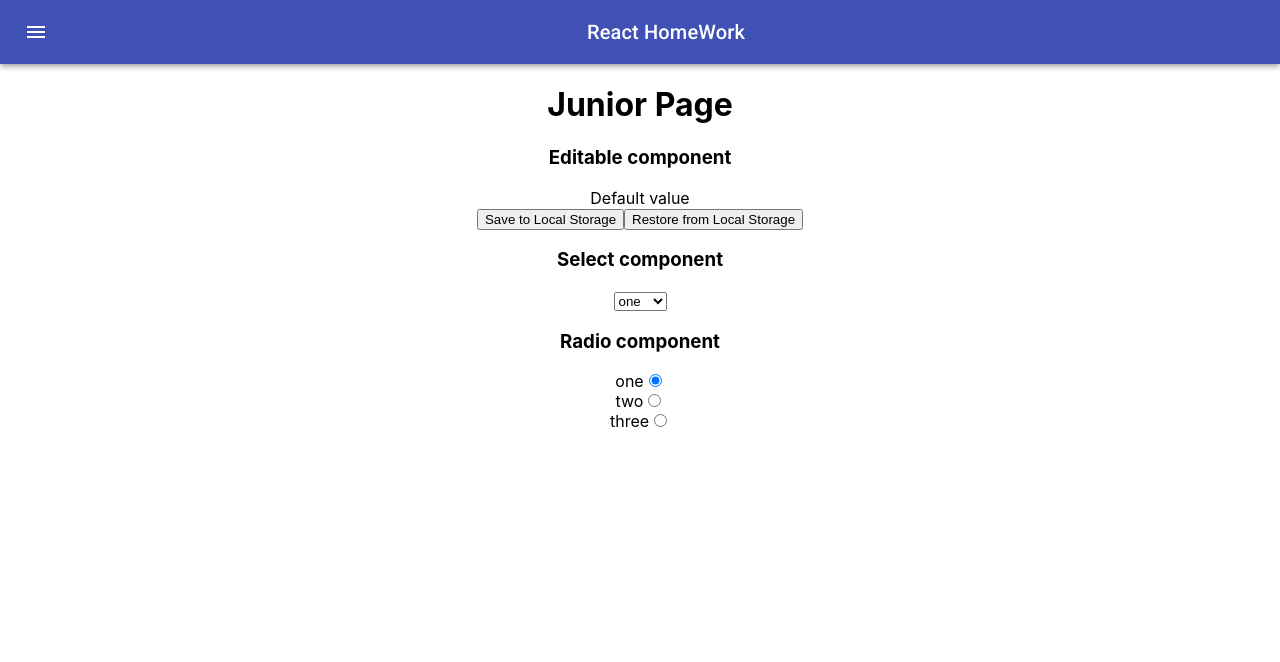
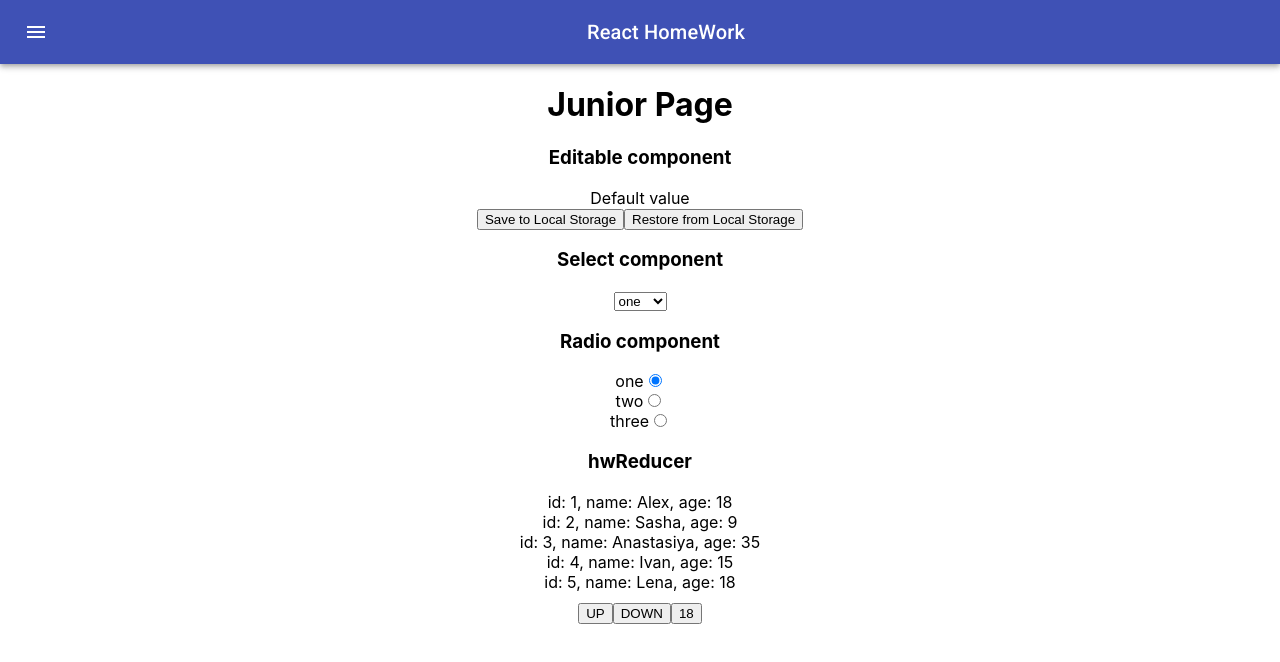
Before and after one commit to iRootPro/ReactHW, a React (Create React App) app: page /#/Junior in a window 1280 px wide. Shown: the top 662 px of the page. Built offline with nearby package versions, Linux system fonts and the light colour scheme.

Commit message:
Use reducer and test

```diff
--- a/src/components/Junior/Junior.tsx
+++ b/src/components/Junior/Junior.tsx
@@ -2,6 +2,8 @@ import React, {useState} from "react";
 import {EditableSpan} from "../EditableSpan/EditableSpan";
 import {Select} from "../common/Select/Select";
 import {Radio} from "../common/Radio/Radio";
+import {Button} from '../common/Button/Button'
+import {hwReducer} from "../../homeWorkReducer";
 
 
 export function Junior() {
@@ -9,6 +11,15 @@ export function Junior() {
     let [valueSpan, setValueSpan] = useState('Default value')
     let [valueSelect, setValueSelect] = useState('one')
     let [valueRadio, setValueRadio] = useState('one')
+    let [people, setPeople] = useState<Array<{ id: string, name: string, age: number }>> (
+        [
+            {id: '1', name: 'Alex', age: 18},
+            {id: '2', name: 'Sasha', age: 9},
+            {id: '3', name: 'Anastasiya', age: 35},
+            {id: '4', name: 'Ivan', age: 15},
+            {id: '5', name: 'Lena', age: 18},
+        ]
+    )
 
     const onChangeEditableHandler = (value: string) => {
         setValueSpan(value)
@@ -29,6 +40,19 @@ export function Junior() {
     const onChangeRadioHandler = (value: string) => {
         setValueRadio(value)
     }
+
+    const upButtonHandler = () => {
+        setPeople(hwReducer(people, {type: 'SORT', payload: 'up'}))
+    }
+    const downButtonHandler = () => {
+        setPeople(hwReducer(people, {type: 'SORT', payload: 'down'}))
+    }
+    const checkButtonHandler = () => {
+        setPeople(hwReducer(people, {type: 'CHECK', payload: '18'}))
+    }
+
+
+
     return (
         <div><h1>Junior Page</h1>
             <div><h3>Editable component</h3></div>
@@ -57,6 +81,15 @@ export function Junior() {
                         name={'test'}/>
                 </div>
             </div>
+            <div><h3>hwReducer</h3></div>
+            <div>
+                { people.map(man => <div key={man.id}>id: {man.id}, name: {man.name}, age: {man.age}</div>) }
+            </div>
+            <div style={{ padding: '10px'}}>
+                <Button class={"standard-btn"} name={'UP'} callBackHandler={upButtonHandler}/>
+                <Button class={"standard-btn"} name={'DOWN'} callBackHandler={downButtonHandler}/>
+                <Button class={"standard-btn"} name={'18'} callBackHandler={checkButtonHandler}/>
+            </div>
         </div>
     )
 }
--- /dev/null
+++ b/src/homeWorkReducer.ts
@@ -0,0 +1,19 @@
+export const hwReducer = (
+    state: Array<{ id: string, name: string, age: number }>,
+    action: { type: string, payload: any }) => {
+    switch (action.type) {
+        case 'SORT':
+            if (action.payload === 'up') {
+                return [...state.sort((a, b) => (a.name > b.name) ? 1 : -1)]
+            }
+
+            if (action.payload === 'down') {
+                return [...state.sort((a, b) => (a.name < b.name) ? 1 : -1)]
+            }
+            return [...state]
+        case 'CHECK':
+            return [...state.filter(man => man.age === 18)]
+        default:
+            return []
+    }
+};
```
Also changed, not shown: 1 other file (tests, documents, lock files or other folders).
